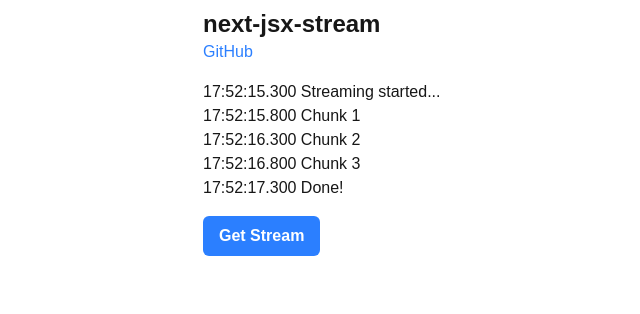
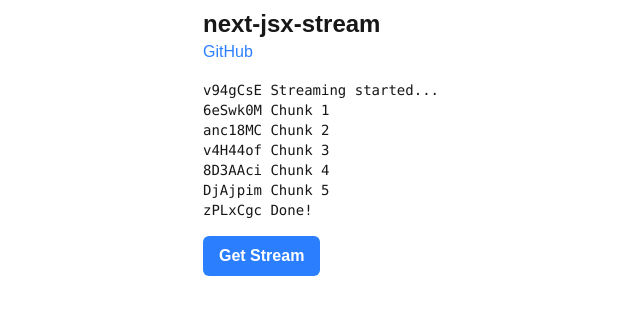
Before and after one commit to jldec/jsx-stream, a Next.js app: page / in a window 1280 px wide. Shown: the top 314 px of the page, without its empty margins (61-701 px from the left). Built offline with nearby package versions, Linux system fonts and the light colour scheme.

Commit message:
show ids instead of times

```diff
--- a/app/getStream.tsx
+++ b/app/getStream.tsx
@@ -1,19 +1,17 @@
 'use server'
-import { nanoid } from "nanoid"
+import { customAlphabet } from 'nanoid'
+const nanoid = customAlphabet('ABCDEFGHIJKLMNOPQRSTUVWXYZabcdefghijklmnopqrstuvwxyz0123456789', 7)
 
 function sleep(ms: number) {
   return new Promise((resolve) => setTimeout(resolve, ms))
 }
 
-function time(): string {
-  return new Date().toISOString().slice(11, 23)
-}
-
 async function* generateText() {
-  const messages = ['Streaming started...', 'Chunk 1', 'Chunk 2', 'Chunk 3', 'Done!']
+  const messages = ['Streaming started...', 'Chunk 1', 'Chunk 2', 'Chunk 3', 'Chunk 4', 'Chunk 5', 'Done!']
   for (let i = 0; i < messages.length; i++) {
-    yield <div key={nanoid()}>{`${time()} ${messages[i]}`}</div>
-    await sleep(500)
+    const id = nanoid()
+    yield <div key={id} className="text-sm font-mono">{`${id} ${messages[i]}`}</div>
+    await sleep(250)
   }
 }
 
```
Also changed, not shown: 1 other file (tests, documents, lock files or other folders).
